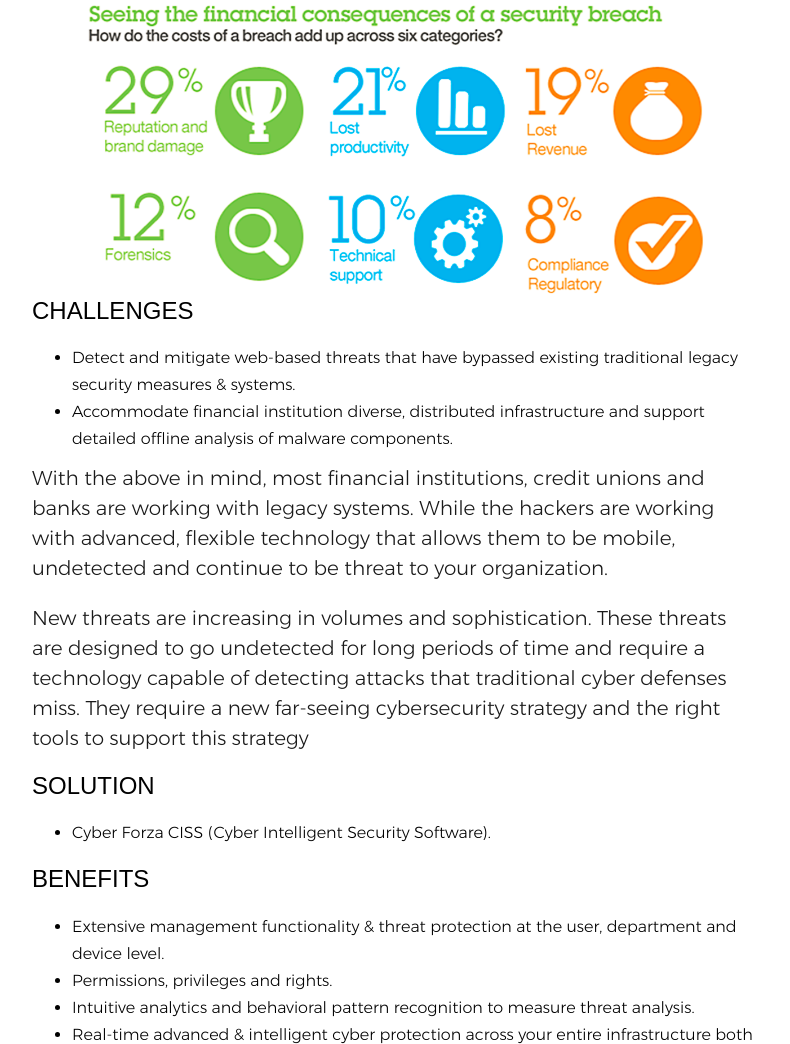
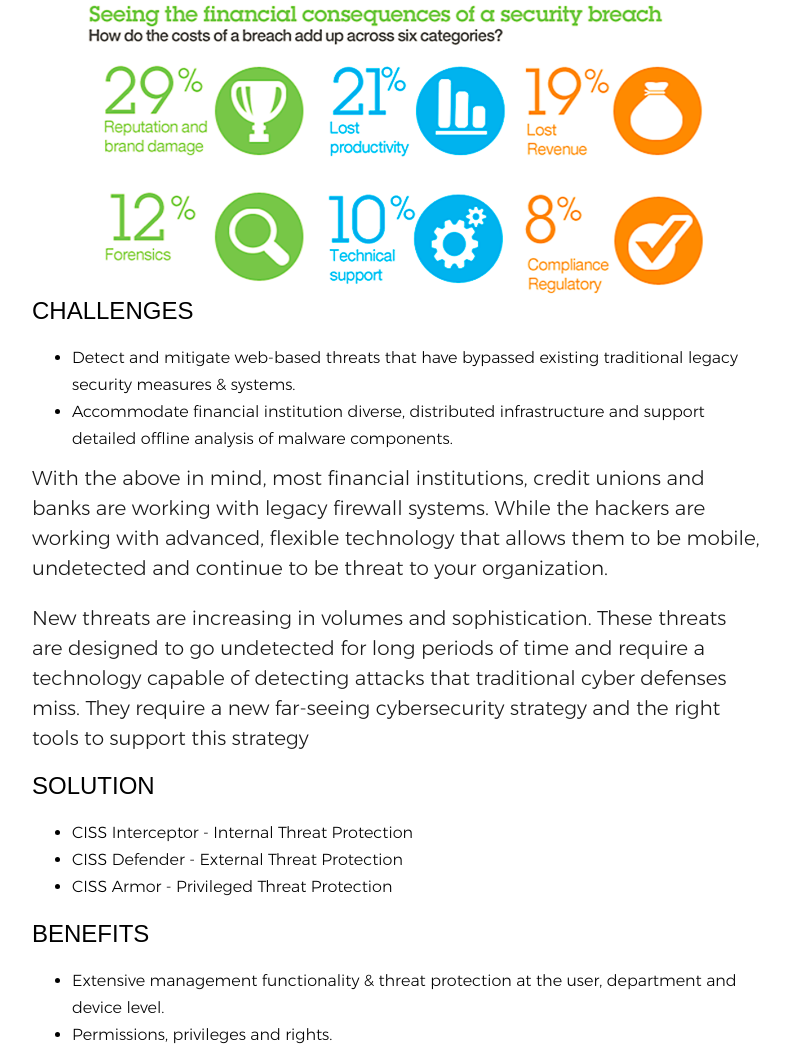
Before and after one commit to kashivivek/CyberForza, a plain HTML site: page CyberForza/WebContent/Finance.html in a window 1280 px wide. Shown: the part 1756-2800 px from the top of the page, without its empty margins (243-1033 px from the left). Drawn offline with Linux system fonts and the light colour scheme; files whose address does not match are found by name.

Commit message:
finance page revised

```diff
--- a/CyberForza/WebContent/Finance.html
+++ b/CyberForza/WebContent/Finance.html
@@ -125,7 +125,7 @@
 						style="vertical-align: middle;">
 						<div class="display-t">
 							<div class="display-tc">
-								<h4>
+								<h2>
 									<i><span style="color: white; font-weight: bold;">"A
 											bank's cyber security is often only as good as the cyber
 											security of its vendors,"</span><span
@@ -133,7 +133,7 @@
 											Lawsky, superintendent of New York regulator oversees major
 											banks, insurance firms such as Barclays, Goldman Sachs and
 											Met Life.</span></i>
-								</h4>
+								</h2>
 								<div class="sidebar_sticky">
 									<div class="right-corder-container">
 										<button class="right-corder-container-button">
@@ -237,8 +237,8 @@
 								components.</li>
 						</ul>
 						<p>With the above in mind, most financial institutions, credit
-							unions and banks are working with legacy systems. While the
-							hackers are working with advanced, flexible technology that
+							unions and banks are working with legacy firewall systems. While
+							the hackers are working with advanced, flexible technology that
 							allows them to be mobile, undetected and continue to be threat to
 							your organization.</p>
 						<p>New threats are increasing in volumes and sophistication.
@@ -249,7 +249,9 @@
 							strategy</p>
 						<h3>SOLUTION</h3>
 						<ul>
-							<li>Cyber Forza CISS (Cyber Intelligent Security Software).</li>
+							<li>CISS Interceptor - Internal Threat Protection</li>
+							<li>CISS Defender - External Threat Protection</li>
+							<li>CISS Armor - Privileged Threat Protection</li>
 						</ul>
 						<p>
 						<h3>BENEFITS</h3>
```
Also changed, not shown: CyberForza/WebContent/About.html (+1 -1 lines).
